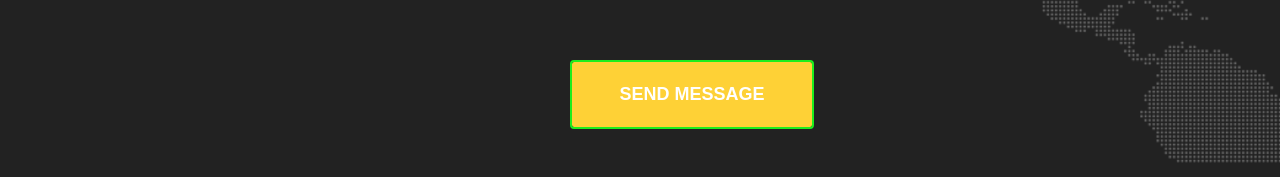
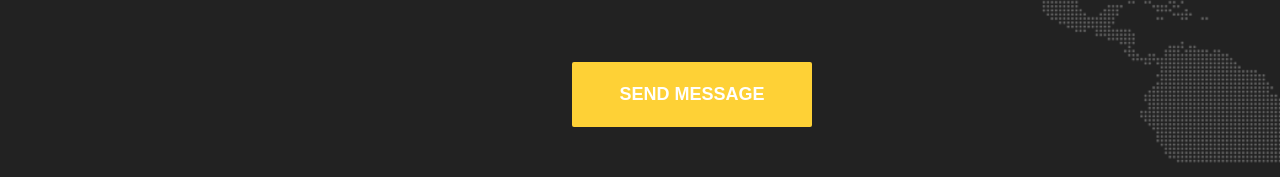
Before and after one commit to RusKozlovskyi/module_07, a plain HTML site: page index.html in a window 1280 px wide. Shown: the part 1100-1277 px from the top of the page. Drawn offline with Linux system fonts and the light colour scheme.

Commit message:
fix form 3

```diff
--- a/css/styles.css
+++ b/css/styles.css
@@ -286,7 +286,7 @@ textarea:invalid:not(:placeholder-shown) {
   right: 42%;
 }
 
-input[type="submit"] {
+button[type="submit"] {
   font-family: "Montserrat", sans-serif;
   font-weight: 700;
   font-size: 18px;
--- a/index.html
+++ b/index.html
@@ -77,7 +77,7 @@
                 placeholder="your message*" pattern="[A-Za-z]{1,12}" required></textarea>
             </div>
             <div class="button">
-              <input type="submit" value="send message">
+              <button type="submit">send message</button>
             </div>
           </form>
           <img src="./img/Map-Image.png" alt="map" class="img_map">
```
